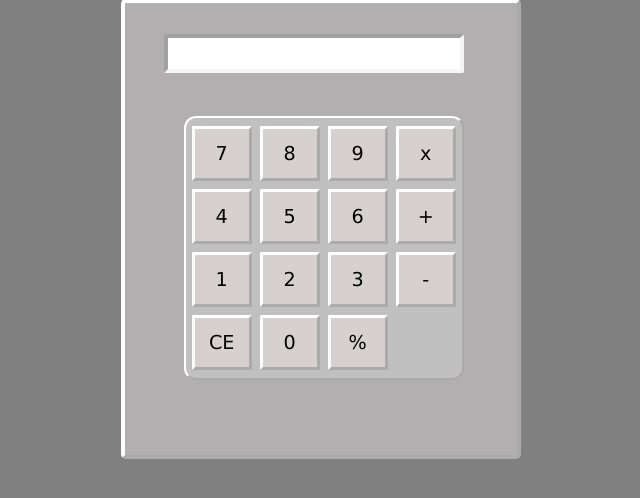
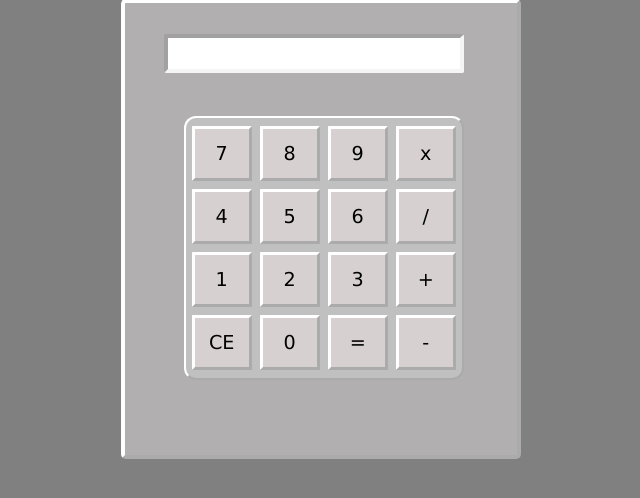
Before and after one commit to sirmay1/Django_Calculator, a Django app: page / in a window 1280 px wide. Shown: the part 161-659 px from the top of the page, without its empty margins (327-967 px from the left). Run offline with Django 4.2, Linux system fonts and the light colour scheme.

Commit message:
made some minor revisions. Added a new button and made minor changes to the UX

```diff
--- a/mathapp/templates/mathapp/index.html
+++ b/mathapp/templates/mathapp/index.html
@@ -13,27 +13,28 @@
     </div>
     <div class="inner-container">
         <div class="col vector-1">
-            <button type='button' class="row row-1-1">7</button>
-            <button type='button' class="row row-1-2">8</button>
-            <button type='button' class="row row-1-3">9</button>
-            <button type='button' class="row row-1-4">x</button>
+            <button type='button' class="row row-1-1" value="7">7</button>
+            <button type='button' class="row row-1-2" value="8">8</button>
+            <button type='button' class="row row-1-3" value="9">9</button>
+            <button type='button' class="row row-1-4" value="x">x</button>
         </div>
         <div class="col vector-2">
-            <button type='button' class="row row-2-1">4</button>
-            <button type='button' class="row row-2-2">5</button>
-            <button type='button' class="row row-2-3">6</button>
-            <button type='button' class="row row-2-4">+</button>
+            <button type='button' class="row row-2-1" value="4">4</button>
+            <button type='button' class="row row-2-2" value="5">5</button>
+            <button type='button' class="row row-2-3" value="6">6</button>
+            <button type='button' class="row row-2-4" value="+">/</button>
         </div>
         <div class="col vector-3">
-            <button type='button' class="row row-3-1">1</button>
-            <button type='button' class="row row-3-2">2</button>
-            <button type='button' class="row row-3-3">3</button>
-            <button type='button' class="row row-3-4">-</button>
+            <button type='button' class="row row-3-1" value="1">1</button>
+            <button type='button' class="row row-3-2" value="2">2</button>
+            <button type='button' class="row row-3-3" value="3">3</button>
+            <button type='button' class="row row-3-4" value="-">+</button>
         </div>
         <div class="col vector-4">
-            <button type='button' class="row row-4-1">CE</button>
-            <button type='button' class="row row-4-2">0</button>
-            <button type='button' class="row row-4-3">%</button>
+            <button type='button' class="row row-4-1" value="CE">CE</button>
+            <button type='button' class="row row-4-2" value="0">0</button>
+            <button type='button' class="row row-4-3" value="%%">=</button>
+            <button type='button' class="row row-4-3" value="%%">-</button>
         </div>
     </div>
 </div>
```
